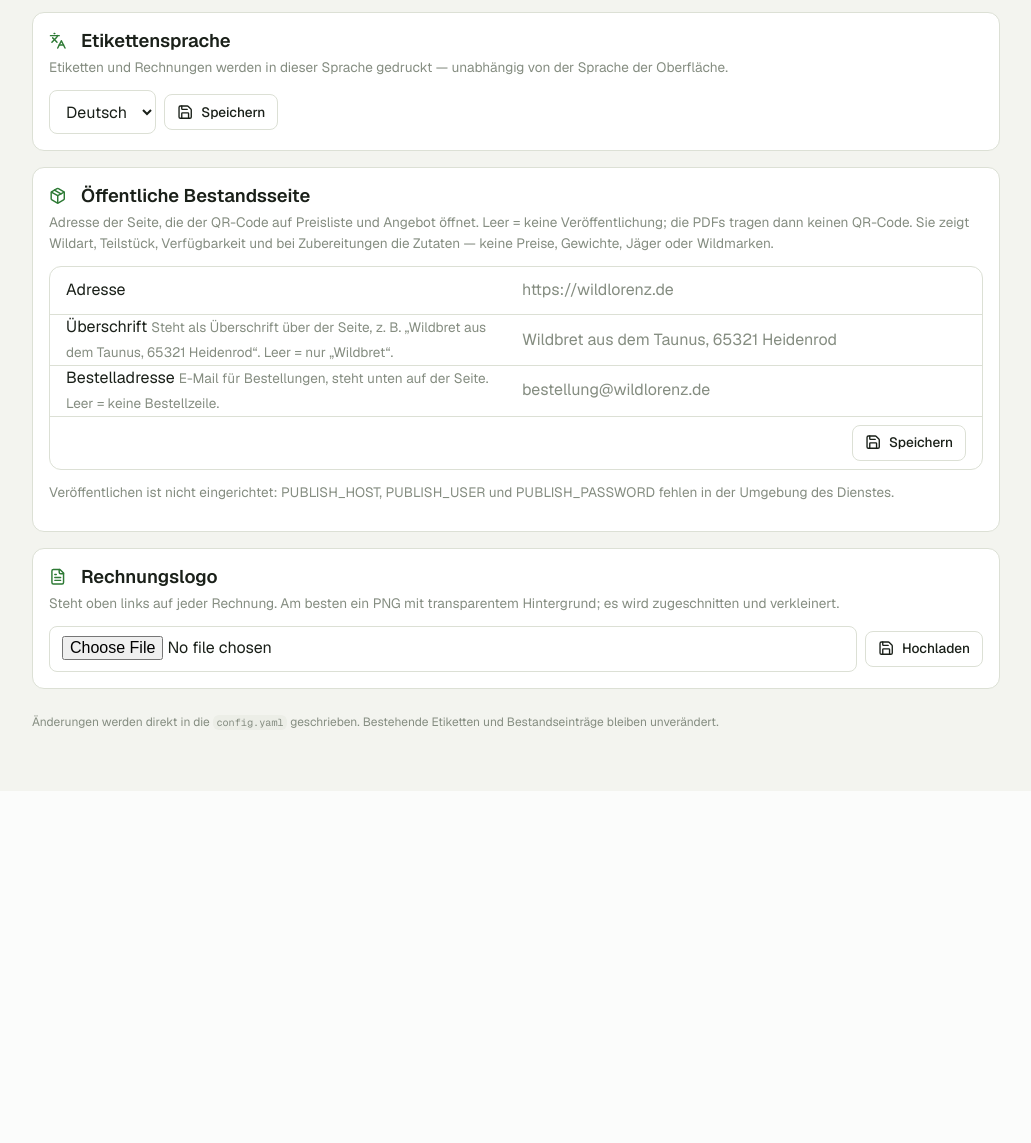
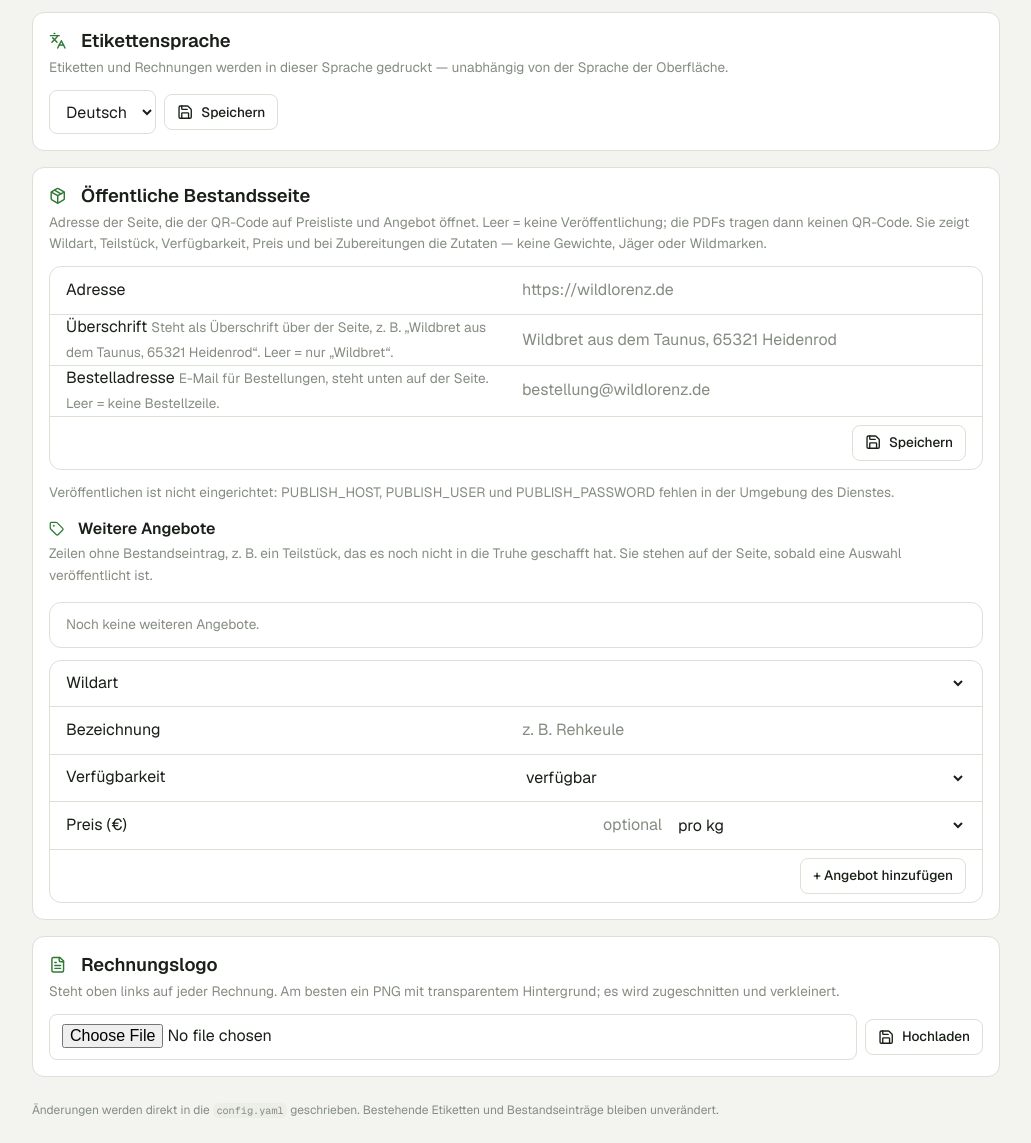
Before and after one commit to mlorenzsm/gamecooler, a FastAPI app: page /settings in a window 1280 px wide. Shown: the part 646-1789 px from the top of the page, without its empty margins (124-1155 px from the left). Before the commit the page ends 1376 px from the top, so only its background shows below. Run offline with FastAPI, Linux system fonts and the light colour scheme; lists and menus that the app fills with data are empty; parts of the project's set-up code (start-up, migrations or seed data) failed here and were passed over; some libraries are stand-ins or nearby versions.

Commit message:
Public page: offers that aren't in stock
You can now add lines to the public page that have no stock entry — a cut
that hasn't made it into the freezer, something you'll have next week.

Stored in config.yaml as `public_offers`, not in the registry: these are
offers, not packages, so they have no weight, no Wildmarke and no uuid to
keep consistent. Each has species, name, availability and an optional price
(per kg or per piece).

They appear only while a selection is published — the page is a curated list,
and offers belong to that selection, not to the "show everything" fallback.
Managed in Settings -> Allgemein -> "Weitere Angebote": add, list, remove.

The settings hint also claimed the page shows no prices, which stopped being
true two commits ago; corrected.

Co-Authored-By: DeepSeek V4 Flash (Think Max)

```diff
--- a/app/i18n_catalog.py
+++ b/app/i18n_catalog.py
@@ -240,8 +240,23 @@ EN = {
     "Zutaten:": "Ingredients:",
     "Bestand ansehen": "See what is in stock",
     "Öffentliche Bestandsseite": "Public stock page",
-    "Adresse der Seite, die der QR-Code auf Preisliste und Angebot öffnet. Leer = keine Veröffentlichung; die PDFs tragen dann keinen QR-Code. Sie zeigt Wildart, Teilstück, Verfügbarkeit und bei Zubereitungen die Zutaten — keine Preise, Gewichte, Jäger oder Wildmarken.":
-        "Address of the page the QR code on the price list and the offer sheet opens. Empty = not published; the PDFs then carry no QR code. It shows species, cut, availability and — for processed meat — ingredients. No prices, weights, hunters or game tags.",
+    "Adresse der Seite, die der QR-Code auf Preisliste und Angebot öffnet. Leer = keine Veröffentlichung; die PDFs tragen dann keinen QR-Code. Sie zeigt Wildart, Teilstück, Verfügbarkeit, Preis und bei Zubereitungen die Zutaten — keine Gewichte, Jäger oder Wildmarken.":
+        "Address of the page the QR code on the price list and the offer sheet opens. Empty = not published; the PDFs then carry no QR code. It shows species, cut, availability, price and — for processed meat — ingredients. No weights, hunters or game tags.",
+    "Weitere Angebote": "More offers",
+    "Zeilen ohne Bestandseintrag, z. B. ein Teilstück, das es noch nicht in die Truhe geschafft hat. Sie stehen auf der Seite, sobald eine Auswahl veröffentlicht ist.":
+        "Lines without a stock entry, e.g. a cut that hasn't made it into the freezer yet. They appear on the page once a selection is published.",
+    "Noch keine weiteren Angebote.": "No further offers yet.",
+    "Angebot hinzufügen": "Add offer",
+    "z. B. Rehkeule": "e.g. roe deer leg",
+    "Verfügbarkeit": "Availability",
+    "Einheit": "Unit",
+    "Stück": "piece",
+    "Angebot „{name}“ hinzugefügt": "Offer “{name}” added",
+    "Angebot „{name}“ entfernt": "Offer “{name}” removed",
+    "Angebot „{name}“ entfernen?": "Remove offer “{name}”?",
+    "Angebot nicht gefunden": "Offer not found",
+    "Bezeichnung fehlt": "Name missing",
+    "Unbekannte Wildart: {species}": "Unknown species: {species}",
     "Adresse": "Address",
     "Die Adresse muss mit http:// oder https:// beginnen": "The address must start with http:// or https://",
     "Öffentliche Adresse: {url}": "Public address: {url}",
--- a/app/main.py
+++ b/app/main.py
@@ -18,7 +18,7 @@ from PIL import Image
 from pydantic import ValidationError
 
 from . import certificates, ledger, paperless, public_site, publish, registry, sales, scale
-from .config import LOGO_PATH, PART_KINDS, UNITS, Hunter, PartDefaults, Preset, PresetItem, Recipe, RecipeItem, Species, load_config, price_list_rows, save_config
+from .config import LOGO_PATH, PART_KINDS, UNITS, Hunter, PartDefaults, Preset, PresetItem, PublicOffer, Recipe, RecipeItem, Species, load_config, price_list_rows, save_config
 from .i18n import LANGUAGES, decimal_separator, format_date, get_lang, pick_language, reset_lang, set_lang, t
 from .labels import render_info_label, render_qr_label
 from .models import (
@@ -335,8 +335,16 @@ def public_stock_groups(cfg) -> list[tuple[str, list[dict]]]:
     young boar, so its cuts belong under the Schwarzwild heading instead of a
     heading of their own. The heading is always the *target* species' display
     name, and its rows are merged, so one heading lists both.
+
+    Config `public_offers` are appended to their species' group: things you
+    offer that aren't in the freezer. They only appear while a selection is
+    published — the page is a curated list, and offers belong to that
+    selection, not to the "show everything" fallback.
     """
-    rows = public_stock(registry.inventory())
+    records = registry.inventory()
+    # Are we in the curated mode? True once any entry carries a public flag.
+    curated = any(r.public is not None for r in registry.load_all())
+    rows = public_stock(records)
     # Which heading a species ends up under: its own name, or its group's.
     heading_of: dict[str, str] = {}
     for s in cfg.species:
@@ -350,6 +358,23 @@ def public_stock_groups(cfg) -> list[tuple[str, list[dict]]]:
         order.get(r["species"], len(order)),
         r["part"],
     ))
+    if curated:
+        for offer in cfg.public_offers:
+            rows.append({
+                "species": offer.species, "part": offer.part,
+                "availability": offer.availability, "ingredients": None,
+                "offer": True,
+                "price": ({"price": offer.price, "counted": offer.unit == "piece",
+                           "unit": t("Stück") if offer.unit == "piece" else t("pro kg")}
+                          if offer.price is not None else None),
+            })
+        # Offers go last within their group, after the real stock.
+        rows.sort(key=lambda r: (
+            order.get(heading_of.get(r["species"], r["species"]), len(order)),
+            order.get(r["species"], len(order)),
+            1 if r.get("offer") else 0,
+            r["part"],
+        ))
     groups: list[tuple[str, list[dict]]] = []
     for row in rows:
         target = heading_of.get(row["species"], row["species"])
@@ -357,9 +382,10 @@ def public_stock_groups(cfg) -> list[tuple[str, list[dict]]]:
         heading = list_names.get(target, target)
         if not groups or groups[-1][0] != heading:
             groups.append((heading, []))
-        # The price the customer is told, resolved through the price list so a
-        # renamed cut ("Keule oder Blatt") carries its price too.
-        row["price"] = _public_price(cfg, row["species"], row["part"])
+        if "price" not in row:
+            # The price the customer is told, resolved through the price list so
+            # a renamed cut ("Keule oder Blatt") carries its price too.
+            row["price"] = _public_price(cfg, row["species"], row["part"])
         groups[-1][1].append(row)
     return groups
 
@@ -1345,6 +1371,31 @@ def settings_public_url(public_url: str = Form(""), public_region: str = Form(""
     )
 
 
+@app.post("/settings/public-offers")
+def settings_public_offer_add(species: str = Form(...), part: str = Form(...),
+                              availability: str = Form("available"),
+                              price: str = Form(""), unit: str = Form("kg")):
+    """Add a line to the public page that isn't a stock entry."""
+    part = " ".join(part.split())
+    if not part:
+        return _settings_general(t("Bezeichnung fehlt"))
+    if not config.find_species(species):
+        return _settings_general(t("Unbekannte Wildart: {species}", species=species))
+    config.public_offers.append(PublicOffer(
+        species=species, part=part, availability=availability,
+        price=parse_optional_decimal(price), unit=unit,
+    ))
+    return _settings_general(t("Angebot „{name}“ hinzugefügt", name=part))
+
+
+@app.post("/settings/public-offers/delete")
+def settings_public_offer_delete(index: int = Form(...)):
+    if 0 <= index < len(config.public_offers):
+        removed = config.public_offers.pop(index)
+        return _settings_general(t("Angebot „{name}“ entfernt", name=removed.part))
+    return _settings_general(t("Angebot nicht gefunden"))
+
+
 @app.post("/settings/publish")
 def settings_publish(background: BackgroundTasks):
     """Build and upload the public page now, without waiting for a stock change."""
--- a/app/templates/settings.html
+++ b/app/templates/settings.html
@@ -69,7 +69,7 @@
 
 <section class="settings-card">
   <h3>{{ icon('package') }}{{ t("Öffentliche Bestandsseite") }}</h3>
-  <p class="hint">{{ t("Adresse der Seite, die der QR-Code auf Preisliste und Angebot öffnet. Leer = keine Veröffentlichung; die PDFs tragen dann keinen QR-Code. Sie zeigt Wildart, Teilstück, Verfügbarkeit und bei Zubereitungen die Zutaten — keine Preise, Gewichte, Jäger oder Wildmarken.") }}</p>
+  <p class="hint">{{ t("Adresse der Seite, die der QR-Code auf Preisliste und Angebot öffnet. Leer = keine Veröffentlichung; die PDFs tragen dann keinen QR-Code. Sie zeigt Wildart, Teilstück, Verfügbarkeit, Preis und bei Zubereitungen die Zutaten — keine Gewichte, Jäger oder Wildmarken.") }}</p>
   <form method="post" action="/settings/public-url" class="list-group">
     <label class="list-row">
       <span class="grow">{{ t("Adresse") }}</span>
@@ -114,6 +114,58 @@
   {% else %}
   <p class="hint">{{ t("Veröffentlichen ist nicht eingerichtet: PUBLISH_HOST, PUBLISH_USER und PUBLISH_PASSWORD fehlen in der Umgebung des Dienstes.") }}</p>
   {% endif %}
+
+  {# Angebote ohne Bestandseintrag: Dinge, die du anbietest, aber noch nicht
+     in der Truhe hast. Sie erscheinen zusammen mit einer veröffentlichten
+     Auswahl — nicht im „alles anzeigen“-Modus. #}
+  <h4 class="mt-4">{{ icon('tag') }}{{ t("Weitere Angebote") }}</h4>
+  <p class="hint">{{ t("Zeilen ohne Bestandseintrag, z. B. ein Teilstück, das es noch nicht in die Truhe geschafft hat. Sie stehen auf der Seite, sobald eine Auswahl veröffentlicht ist.") }}</p>
+  <ul class="list-group">
+    {% for o in config.public_offers %}
+    <li class="list-row">
+      <span class="grow"><b>{{ o.part }}</b>
+        <span class="hint">{{ o.species }} · {{ t("verfügbar") if o.availability == "available" else t("wenige") }}{% if o.price is not none %} · {{ o.price | de }} €{% if o.unit == "piece" %} / {{ t("Stück") }}{% else %} {{ t("pro kg") }}{% endif %}{% endif %}</span>
+      </span>
+      <form method="post" action="/settings/public-offers/delete">
+        <input type="hidden" name="index" value="{{ loop.index0 }}">
+        <button class="small danger" type="submit"
+                data-confirm="{{ t("Angebot „{name}“ entfernen?", name=o.part) }}" data-confirm-danger data-confirm-ok="{{ t('Entfernen') }}">{{ icon('trash-2') }}</button>
+      </form>
+    </li>
+    {% else %}
+    <li class="list-row"><span class="hint">{{ t("Noch keine weiteren Angebote.") }}</span></li>
+    {% endfor %}
+  </ul>
+  <form method="post" action="/settings/public-offers" class="list-group">
+    <label class="list-row">
+      <span class="grow">{{ t("Wildart") }}</span>
+      <select name="species" required>
+        {% for s in config.species %}<option>{{ s.name }}</option>{% endfor %}
+      </select>
+    </label>
+    <label class="list-row">
+      <span class="grow">{{ t("Bezeichnung") }}</span>
+      <input name="part" required placeholder="{{ t('z. B. Rehkeule') }}">
+    </label>
+    <label class="list-row">
+      <span class="grow">{{ t("Verfügbarkeit") }}</span>
+      <select name="availability">
+        <option value="available">{{ t("verfügbar") }}</option>
+        <option value="few">{{ t("wenige") }}</option>
+      </select>
+    </label>
+    <label class="list-row">
+      <span class="grow">{{ t("Preis (€)") }}</span>
+      <input name="price" inputmode="decimal" pattern="[0-9]+([.,][0-9]+)?" placeholder="{{ t('optional') }}">
+      <select name="unit" aria-label="{{ t('Einheit') }}">
+        <option value="kg">{{ t("pro kg") }}</option>
+        <option value="piece">{{ t("Stück") }}</option>
+      </select>
+    </label>
+    <div class="list-row list-actions">
+      <button class="small" type="submit">+ {{ t("Angebot hinzufügen") }}</button>
+    </div>
+  </form>
 </section>
 
 <section class="settings-card">
```
Also changed, not shown: app/config.py (+50 -0 lines).
